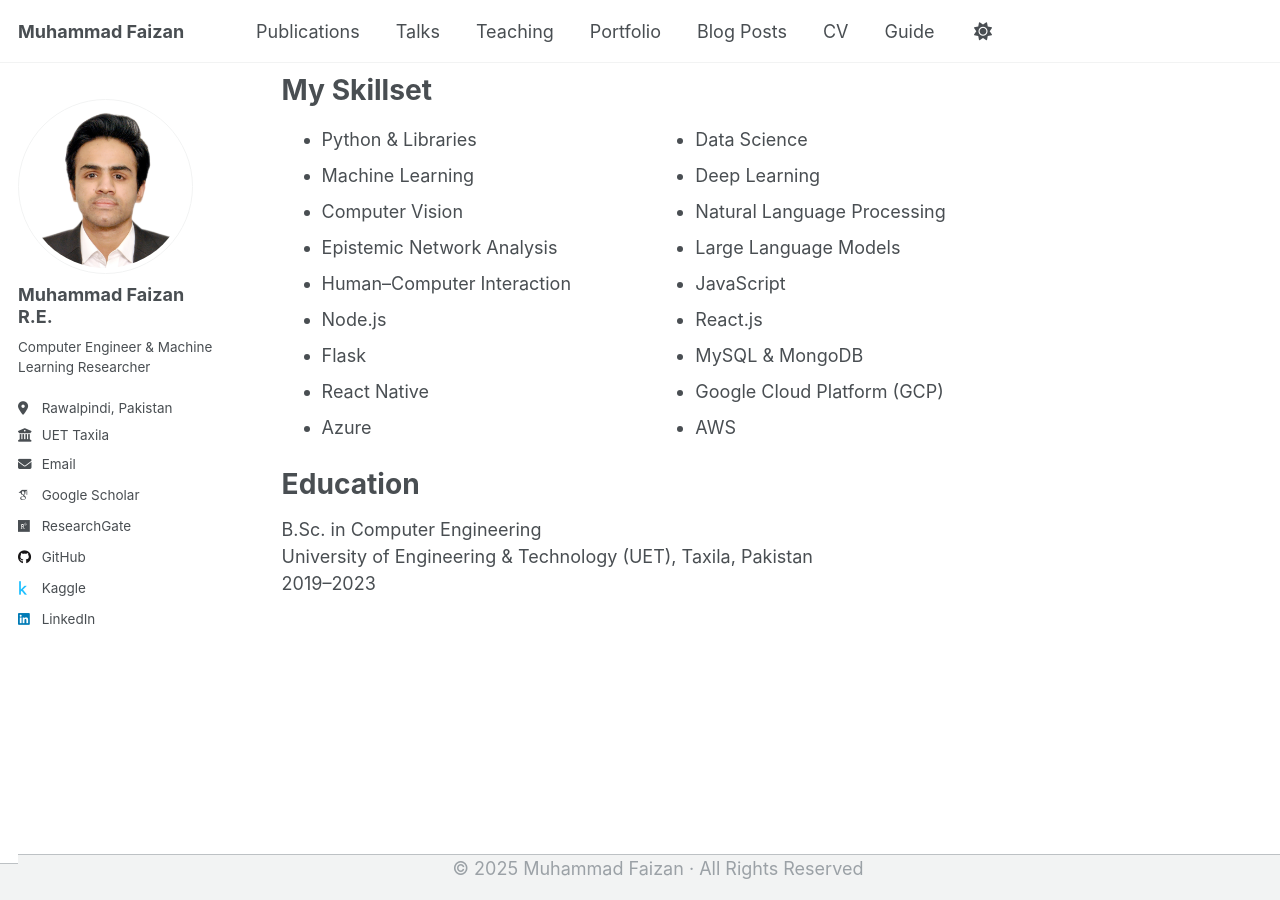
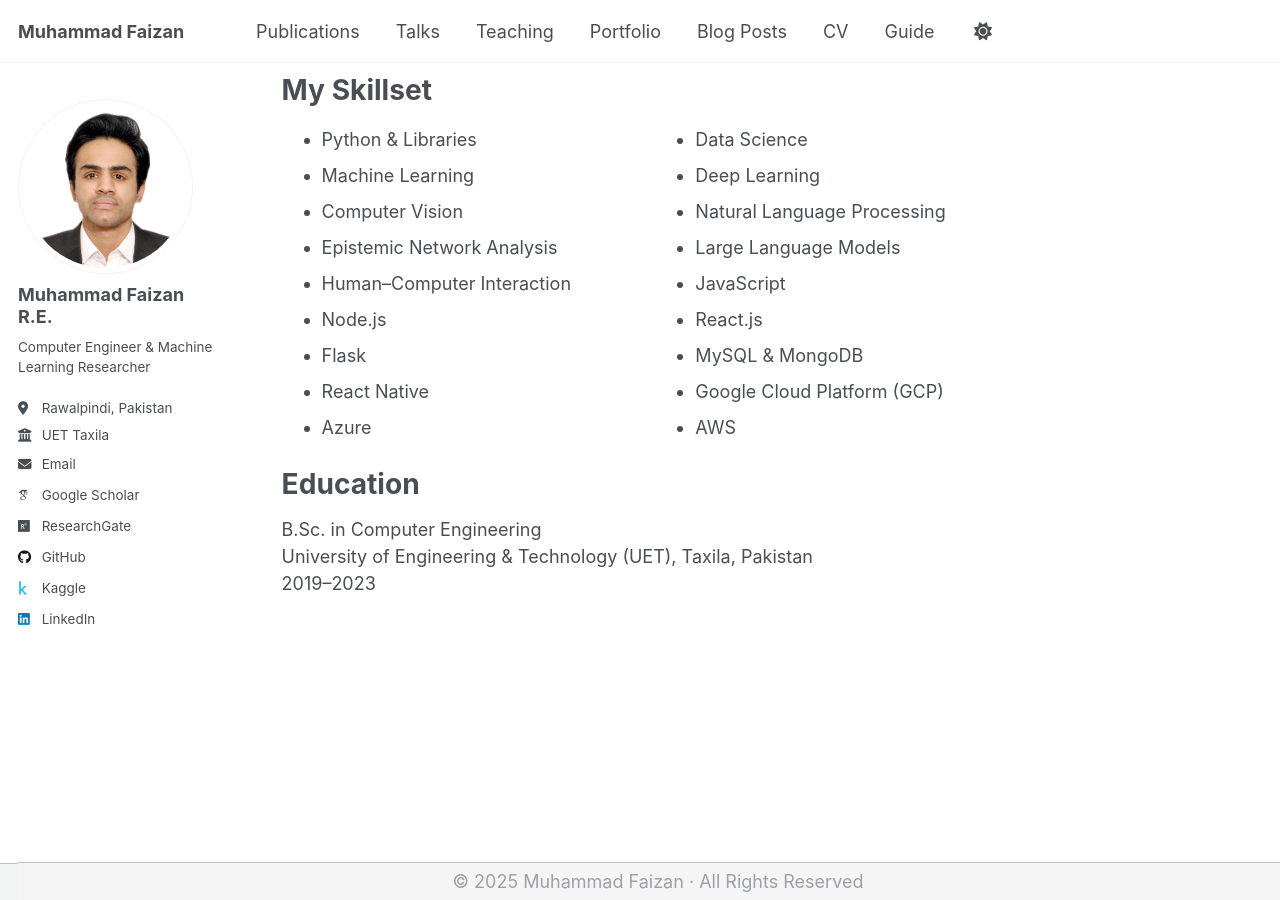
Before and after one commit to MuhammadFaizan99/MuhammadFaizan99.github.io, a Jekyll site: the page built from _pages/about.md, in a window 1280 px wide and 900 px high, scrolled down 520 px. Built offline with Jekyll 4.4.1, drawn with Linux system fonts in a browser that asks for light colours; some web fonts are replaced; a script that is not in the unit is left out.

Commit message:
Update footer.html

```diff
--- a/_includes/footer.html
+++ b/_includes/footer.html
@@ -1,7 +1,5 @@
 {% include base_path %}
 
-<footer class="page__footer">
-  <div class="page__footer-content" style="text-align:center;">
-    © 2025 Muhammad Faizan · All Rights Reserved
-  </div>
+<footer class="page__footer" style="background:#f5f5f5; padding:5px 0; text-align:center;">
+  © 2025 Muhammad Faizan · All Rights Reserved
 </footer>
```
